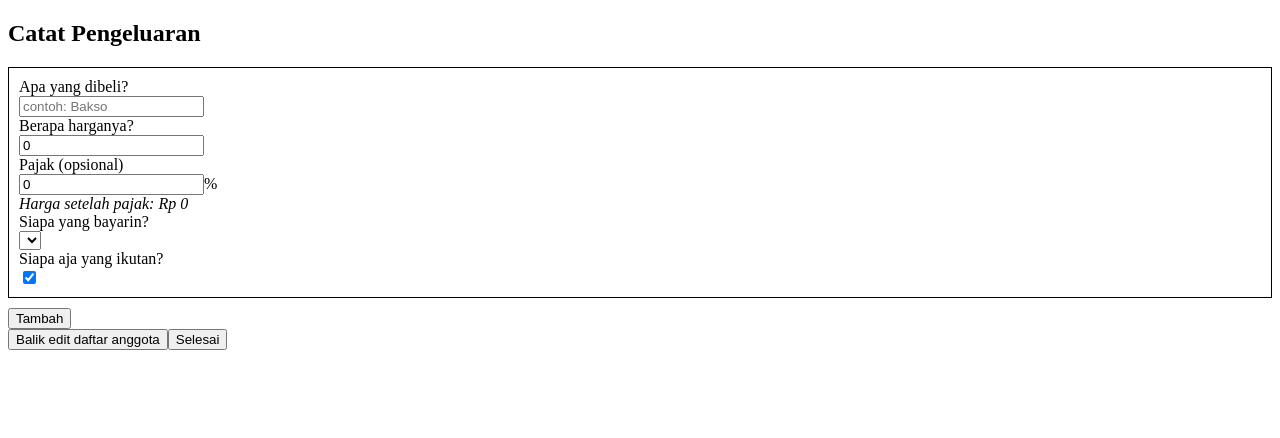
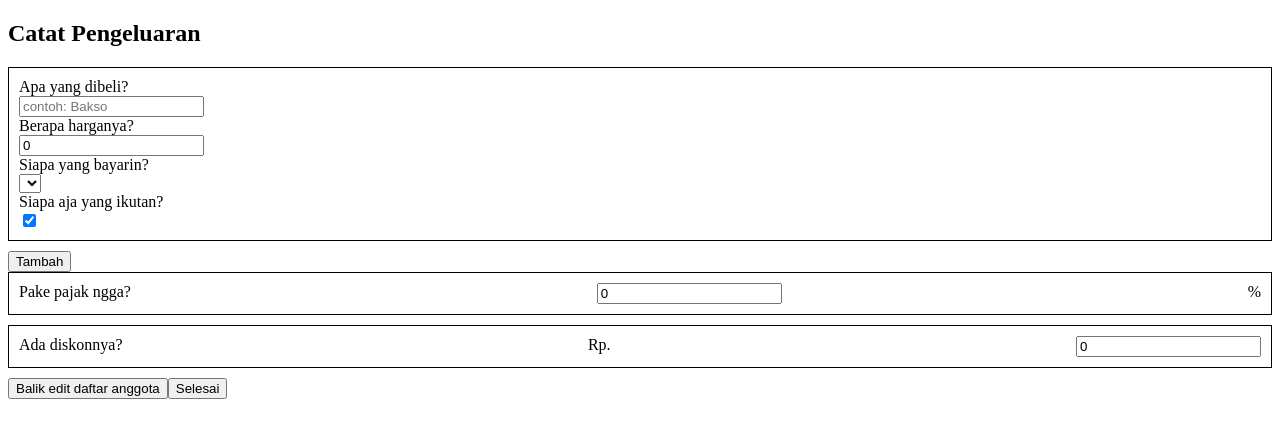
Before and after one commit to AchmadWahyu/split-bill, a React (Vite) app: page /acara/1/edit/transaksi in a window 1280 px wide. Shown: the top 438 px of the page. Built offline with nearby package versions, Linux system fonts and the light colour scheme.

Commit message:
feat: update expense structure with tax and discount

```diff
--- a/src/routes/EventDetailView.tsx
+++ b/src/routes/EventDetailView.tsx
@@ -2,23 +2,27 @@ import { formatCurrencyIDR } from '../utils/currency';
 import { createArrOfDebts, normalizeArrOfDebts } from '../utils/debts';
 import { Link, useParams } from 'react-router';
 import { EventType } from './EventForm/types';
+import { eventDefaultValues } from './EventForm/defaultValues';
 
 const EventDetailView = ({ eventList }: { eventList: EventType[] }) => {
   const { eventId } = useParams();
 
   const currentEvent = eventList?.find((event) => event.id === eventId);
 
-  const { personList, expenseList } = currentEvent || {
-    personList: [],
-    expenseList: [],
-  };
+  console.log("AAA currentEvent: ", currentEvent)
 
-  if (expenseList.length === 0 || personList.length === 0) {
+  const { personList, expense } = currentEvent || eventDefaultValues;
+
+  const expenseItems = expense?.items;
+
+  if (expenseItems?.length === 0 || personList?.length === 0) {
     return <h2>Belum ada data</h2>;
   }
   const personListSToString = personList.map((person) => person.name);
 
-  const arrOfDebts = createArrOfDebts(expenseList, personListSToString);
+  const arrOfDebts = createArrOfDebts(expense, personListSToString);
+
+  console.log("AAA arrOfDebts", arrOfDebts)
 
   const finalResults = normalizeArrOfDebts(arrOfDebts);
 
@@ -28,7 +32,7 @@ const EventDetailView = ({ eventList }: { eventList: EventType[] }) => {
 
       <ol style={{ paddingLeft: 0 }}>
         {finalResults.map((person, personIndex) => {
-          const filteredDebt = person.debt.filter((d) => d?.totalDebtAfterTax);
+          const filteredDebt = person.debt.filter((d) => d?.totalDebtAfterDiscountAndTax);
 
           if (!filteredDebt?.length) return null;
 
@@ -51,7 +55,7 @@ const EventDetailView = ({ eventList }: { eventList: EventType[] }) => {
                     return (
                       <li key={debt.payer}>
                         <b>{debt.payer}</b>:{' '}
-                        {formatCurrencyIDR(debt.totalDebtAfterTax)}
+                        {formatCurrencyIDR(debt.totalDebtAfterDiscountAndTax)}
                         <ul>
                           {debt.transactions.map(
                             (transaction, transactionIndex) => (
@@ -60,7 +64,7 @@ const EventDetailView = ({ eventList }: { eventList: EventType[] }) => {
                                 style={{ color: '#737373' }}
                               >
                                 {transaction.title} -{' '}
-                                {formatCurrencyIDR(transaction.debtAfterTax)}
+                                {formatCurrencyIDR(transaction.debtAfterDiscountAndTax)}
                               </li>
                             )
                           )}
--- a/src/routes/EventForm/defaultValues.ts
+++ b/src/routes/EventForm/defaultValues.ts
@@ -1,9 +1,10 @@
 import { expenseDefaultValues } from '../ExpenseListForm/defaultValues';
 import { personDefaultValues } from '../PersonListForm/defaultValues';
+import { EventType } from './types';
 
-export const eventDefaultValues = {
+export const eventDefaultValues: EventType = {
   id: '',
   title: '',
   personList: [personDefaultValues],
-  expenseList: [expenseDefaultValues],
+  expense: expenseDefaultValues,
 };
--- a/src/routes/EventForm/types.ts
+++ b/src/routes/EventForm/types.ts
@@ -5,5 +5,5 @@ export type EventType = {
   id: string;
   title: string;
   personList: PersonType[];
-  expenseList: ExpenseType[];
+  expense: ExpenseType;
 };
--- a/src/routes/ExpenseListForm/ExpenseListForm.tsx
+++ b/src/routes/ExpenseListForm/ExpenseListForm.tsx
@@ -7,7 +7,7 @@ import { normalizeEventData } from '../../utils/normalizer';
 import { EventType } from '../EventForm/types';
 
 type ExpenseListFormValues = {
-  expenseList: ExpenseType[];
+  expense: ExpenseType;
 };
 
 const ExpenseListForm = ({
@@ -21,18 +21,18 @@ const ExpenseListForm = ({
 
   const normalizedEventData = normalizeEventData(event);
 
-  const { personList, expenseList } = normalizedEventData;
+  const { personList, expense } = normalizedEventData;
 
-  const { register, handleSubmit, control, getValues, watch, setValue } =
+  const { register, handleSubmit, control, getValues, watch } =
     useForm<ExpenseListFormValues>({
       defaultValues: {
-        expenseList,
+        expense,
       },
     });
 
   const { fields, append, remove } = useFieldArray({
     control,
-    name: 'expenseList',
+    name: 'expense.items',
   });
 
   return (
@@ -40,7 +40,7 @@ const ExpenseListForm = ({
       onSubmit={handleSubmit((data) => {
         const updatedEvent = {
           ...normalizedEventData,
-          expenseList: data.expenseList,
+          expense: data.expense,
         };
 
         handleUpdateEventById(updatedEvent);
@@ -49,7 +49,7 @@ const ExpenseListForm = ({
     >
       <h2>Catat Pengeluaran</h2>
 
-      {fields.map((field, expenseIndex) => (
+      {fields.map((field, expenseItemIndex) => (
         <div
           key={field.id}
           style={{
@@ -67,7 +67,7 @@ const ExpenseListForm = ({
           >
             <label>Apa yang dibeli?</label>
             <input
-              {...register(`expenseList.${expenseIndex}.title`)}
+              {...register(`expense.items.${expenseItemIndex}.title`)}
               placeholder="contoh: Bakso"
               style={{ display: 'block' }}
               defaultValue={field.title}
@@ -75,68 +75,20 @@ const ExpenseListForm = ({
 
             <label>Berapa harganya?</label>
             <input
-              {...register(`expenseList.${expenseIndex}.priceBeforeTax`)}
+              {...register(`expense.items.${expenseItemIndex}.price`)}
               placeholder="Contoh: 10000"
               style={{ display: 'block' }}
               type="number"
-              defaultValue={field.priceBeforeTax}
-              onChange={(e) => {
-                const userInput = Number(e.target.value);
-                const tax = watch('expenseList')?.[expenseIndex]?.tax || 0;
-
-                const priceAfterTax = userInput + (userInput * tax) / 100;
-
-                setValue(
-                  `expenseList.${expenseIndex}.priceAfterTax`,
-                  priceAfterTax
-                );
-              }}
+              defaultValue={field.price}
               onFocus={(e) => {
                 e.target.select();
               }}
             />
 
-            <label>Pajak (opsional)</label>
-            <div>
-              <input
-                {...register(`expenseList.${expenseIndex}.tax`)}
-                placeholder="Eg: 11"
-                type="number"
-                defaultValue={field.tax}
-                onChange={(e) => {
-                  const userInput = Number(e.target.value ?? 0);
-                  const priceBeforeTax =
-                    watch('expenseList')?.[expenseIndex]?.priceBeforeTax || 0;
-
-                  const priceAfterTax =
-                    Number(priceBeforeTax) +
-                    (Number(priceBeforeTax) * userInput) / 100;
-
-                  setValue(
-                    `expenseList.${expenseIndex}.priceAfterTax`,
-                    priceAfterTax
-                  );
-                }}
-                onFocus={(e) => {
-                  e.target.select();
-                }}
-              />
-              %
-            </div>
-
-            <div>
-              <i>
-                Harga setelah pajak:{' '}
-                {formatCurrencyIDR(
-                  watch('expenseList')?.[expenseIndex]?.priceAfterTax
-                )}
-              </i>
-            </div>
-
             <label>Siapa yang bayarin?</label>
             <select
-              {...register(`expenseList.${expenseIndex}.payer.name`)}
-              defaultValue=""
+              {...register(`expense.items.${expenseItemIndex}.payer.name`)}
+              defaultValue={personList?.[0]?.name}
               style={{ display: 'block' }}
             >
               {personList?.length &&
@@ -150,18 +102,18 @@ const ExpenseListForm = ({
             <label>Siapa aja yang ikutan?</label>
             {personList?.length &&
               personList.map((person, personIndex) => {
-                const currentTransactionAmout =
-                  getValues('expenseList')?.[expenseIndex]?.priceAfterTax || 0;
+                const currentExpenseTotalPrice =
+                  getValues('expense.items')?.[expenseItemIndex]?.price || 0;
 
                 const currentReceivers =
-                  watch('expenseList')?.[expenseIndex]?.receiver?.filter((r) =>
-                    Boolean(r)
+                  watch('expense.items')?.[expenseItemIndex]?.receiver?.filter(
+                    (r) => Boolean(r)
                   ) || [];
 
                 const isChecked = currentReceivers?.includes(person.name);
 
                 const averagePrice =
-                  currentTransactionAmout / currentReceivers.length || 0;
+                  currentExpenseTotalPrice / currentReceivers.length || 0;
 
                 return (
                   <label
@@ -170,7 +122,7 @@ const ExpenseListForm = ({
                   >
                     <input
                       {...register(
-                        `expenseList.${expenseIndex}.receiver.${personIndex}`
+                        `expense.items.${expenseItemIndex}.receiver.${personIndex}`
                       )}
                       type="checkbox"
                       value={person.name}
@@ -184,7 +136,7 @@ const ExpenseListForm = ({
           </div>
           <div>
             {fields.length > 1 && (
-              <button type="button" onClick={() => remove(expenseIndex)}>
+              <button type="button" onClick={() => remove(expenseItemIndex)}>
                 Hapus
               </button>
             )}
@@ -194,12 +146,11 @@ const ExpenseListForm = ({
 
       <button
         type="button"
+        style={{ display: 'block' }}
         onClick={() =>
           append({
             title: '',
-            priceBeforeTax: 0,
-            priceAfterTax: 0,
-            tax: 0,
+            price: 0,
             payer: { name: '' },
             receiver: [''],
           })
@@ -207,6 +158,50 @@ const ExpenseListForm = ({
       >
         Tambah
       </button>
+
+      <div
+        style={{
+          border: '1px solid black',
+          padding: '10px',
+          marginBottom: '10px',
+          display: 'flex',
+          justifyContent: 'space-between',
+        }}
+      >
+        <label>Pake pajak ngga?</label>
+        <input
+          {...register(`expense.tax`)}
+          style={{ display: 'block' }}
+          defaultValue={expense.tax}
+          type="number"
+          onFocus={(e) => {
+            e.target.select();
+          }}
+        />
+        %
+      </div>
+
+      <div
+        style={{
+          border: '1px solid black',
+          padding: '10px',
+          marginBottom: '10px',
+          display: 'flex',
+          justifyContent: 'space-between',
+        }}
+      >
+        <label>Ada diskonnya?</label>
+        Rp.
+        <input
+          {...register(`expense.discount`)}
+          style={{ display: 'block' }}
+          defaultValue={expense.discount}
+          type="number"
+          onFocus={(e) => {
+            e.target.select();
+          }}
+        />
+      </div>
 
       <div>
         <button type="button" onClick={() => window.history.back()}>
--- a/src/routes/ExpenseListForm/defaultValues.ts
+++ b/src/routes/ExpenseListForm/defaultValues.ts
@@ -1,11 +1,15 @@
 import { personDefaultValues } from '../PersonListForm/defaultValues';
-import { ExpenseType } from './types';
+import { ExpenseType, ItemType } from './types';
 
-export const expenseDefaultValues: ExpenseType = {
+export const itemDefaultValues: ItemType = {
   title: '',
-  priceBeforeTax: 0,
-  priceAfterTax: 0,
-  tax: 0,
+  price: 0,
   payer: personDefaultValues,
   receiver: [''],
 };
+
+export const expenseDefaultValues: ExpenseType = {
+  items: [itemDefaultValues],
+  tax: 0,
+  discount: 0,
+};
--- a/src/utils/debts.ts
+++ b/src/utils/debts.ts
@@ -2,11 +2,11 @@ import { ExpenseType } from '../routes/ExpenseListForm/types';
 
 type Debt = {
   payer: string;
-  totalDebtAfterTax: number;
+  totalDebtAfterDiscountAndTax: number;
   surplus: number;
   transactions: {
     title: string;
-    debtAfterTax: number;
+    debtAfterDiscountAndTax: number;
   }[];
 };
 
@@ -16,13 +16,15 @@ type PersonWithDebt = {
 };
 
 function createArrOfDebts(
-  arrTransaction: ExpenseType[],
+  expenseData: ExpenseType,
   arrPerson: string[]
 ): PersonWithDebt[] {
+  const { items, discount, tax } = expenseData;
+
   return arrPerson.map((person) => {
     let arrDebts: Debt[] = [];
 
-    arrTransaction.forEach((transaction) => {
+    items.forEach((transaction) => {
       // check if person is not payer but includes as receiver
       if (
         transaction.payer.name !== person &&
@@ -32,9 +34,21 @@ function createArrOfDebts(
           (debt) => debt.payer === transaction.payer.name
         );
 
-        const averagedebtAfterTaxForEachPerson =
-          transaction.priceAfterTax /
-          transaction.receiver?.filter((r) => Boolean(r))?.length;
+        const totalReceivers = transaction.receiver?.filter((r) =>
+          Boolean(r)
+        )?.length;
+
+        const discountPerItemPerPerson =
+          discount / items.length / totalReceivers;
+
+        const pricePerPerson = transaction.price / totalReceivers;
+
+        const pricePerPersonAfterDiscount =
+          pricePerPerson - discountPerItemPerPerson;
+
+        const debtAfterDiscountAndTax =
+          pricePerPersonAfterDiscount +
+          (pricePerPersonAfterDiscount * tax) / 100;
 
         // if there is another transaction with the same payer, update the total price and add the transaction to the list
         if (anotherTransactionWithTheSamePayer) {
@@ -44,14 +58,14 @@ function createArrOfDebts(
 
           const newUpdatedDebt = {
             ...anotherTransactionWithTheSamePayer,
-            totalDebtAfterTax:
-              anotherTransactionWithTheSamePayer.totalDebtAfterTax +
-              averagedebtAfterTaxForEachPerson,
+            totalDebtAfterDiscountAndTax:
+              anotherTransactionWithTheSamePayer.totalDebtAfterDiscountAndTax +
+              debtAfterDiscountAndTax,
             transactions: [
               ...anotherTransactionWithTheSamePayer.transactions,
               {
                 title: transaction.title,
-                debtAfterTax: averagedebtAfterTaxForEachPerson,
+                debtAfterDiscountAndTax,
               },
             ],
           };
@@ -61,12 +75,12 @@ function createArrOfDebts(
           // if not, create a new debt
           arrDebts.push({
             payer: transaction.payer.name,
-            totalDebtAfterTax: averagedebtAfterTaxForEachPerson,
+            totalDebtAfterDiscountAndTax: debtAfterDiscountAndTax,
             surplus: 0,
             transactions: [
               {
                 title: transaction.title,
-                debtAfterTax: averagedebtAfterTaxForEachPerson,
+                debtAfterDiscountAndTax,
               },
             ],
           });
@@ -96,24 +110,25 @@ function normalizeArrOfDebts(personWithDebts: PersonWithDebt[]) {
           (payerDebt) => payerDebt.payer === person.name
         );
 
-        const currentPayerDebt = currentPayerDebtData?.totalDebtAfterTax || 0;
+        const currentPayerDebt =
+          currentPayerDebtData?.totalDebtAfterDiscountAndTax || 0;
 
         const surplusInPayerCurrentDebt =
-          currentPayerDebt > currentPersonDebt.totalDebtAfterTax;
+          currentPayerDebt > currentPersonDebt.totalDebtAfterDiscountAndTax;
 
         if (surplusInPayerCurrentDebt) {
           // hilangkan hutang dari current person ke payer
           return {
             ...currentPersonDebt,
-            totalDebtAfterTax: 0,
+            totalDebtAfterDiscountAndTax: 0,
             transactions: [],
           };
         } else {
           // tambah surplus dari payer ke current person
           return {
             ...currentPersonDebt,
-            totalDebtAfterTax:
-              currentPersonDebt.totalDebtAfterTax - currentPayerDebt,
+            totalDebtAfterDiscountAndTax:
+              currentPersonDebt.totalDebtAfterDiscountAndTax - currentPayerDebt,
             surplus: currentPayerDebt,
           };
         }
--- a/src/utils/normalizer.ts
+++ b/src/utils/normalizer.ts
@@ -1,14 +1,24 @@
 import { eventDefaultValues } from '../routes/EventForm/defaultValues';
 import { EventType } from '../routes/EventForm/types';
-import { expenseDefaultValues } from '../routes/ExpenseListForm/defaultValues';
+import { itemDefaultValues } from '../routes/ExpenseListForm/defaultValues';
 import { personDefaultValues } from '../routes/PersonListForm/defaultValues';
 
-export const normalizeEventData = (event: EventType | undefined) => {
+export const normalizeEventData = (event: EventType | undefined): EventType => {
   return {
     id: event?.id || '',
     title: event?.title || '',
-    personList: event?.personList || [personDefaultValues],
-    expenseList: event?.expenseList || [expenseDefaultValues],
+    personList:
+      !event?.personList || event?.personList?.length === 0
+        ? [personDefaultValues]
+        : event?.personList,
+    expense: {
+      items:
+        !event?.expense?.items || event?.expense?.items?.length === 0
+          ? [itemDefaultValues]
+          : event?.expense?.items,
+      tax: event?.expense?.tax || 0,
+      discount: event?.expense?.discount || 0,
+    },
   };
 };
 
```
Also changed, not shown: src/routes/ExpenseListForm/types.ts (+8 -4 lines).
